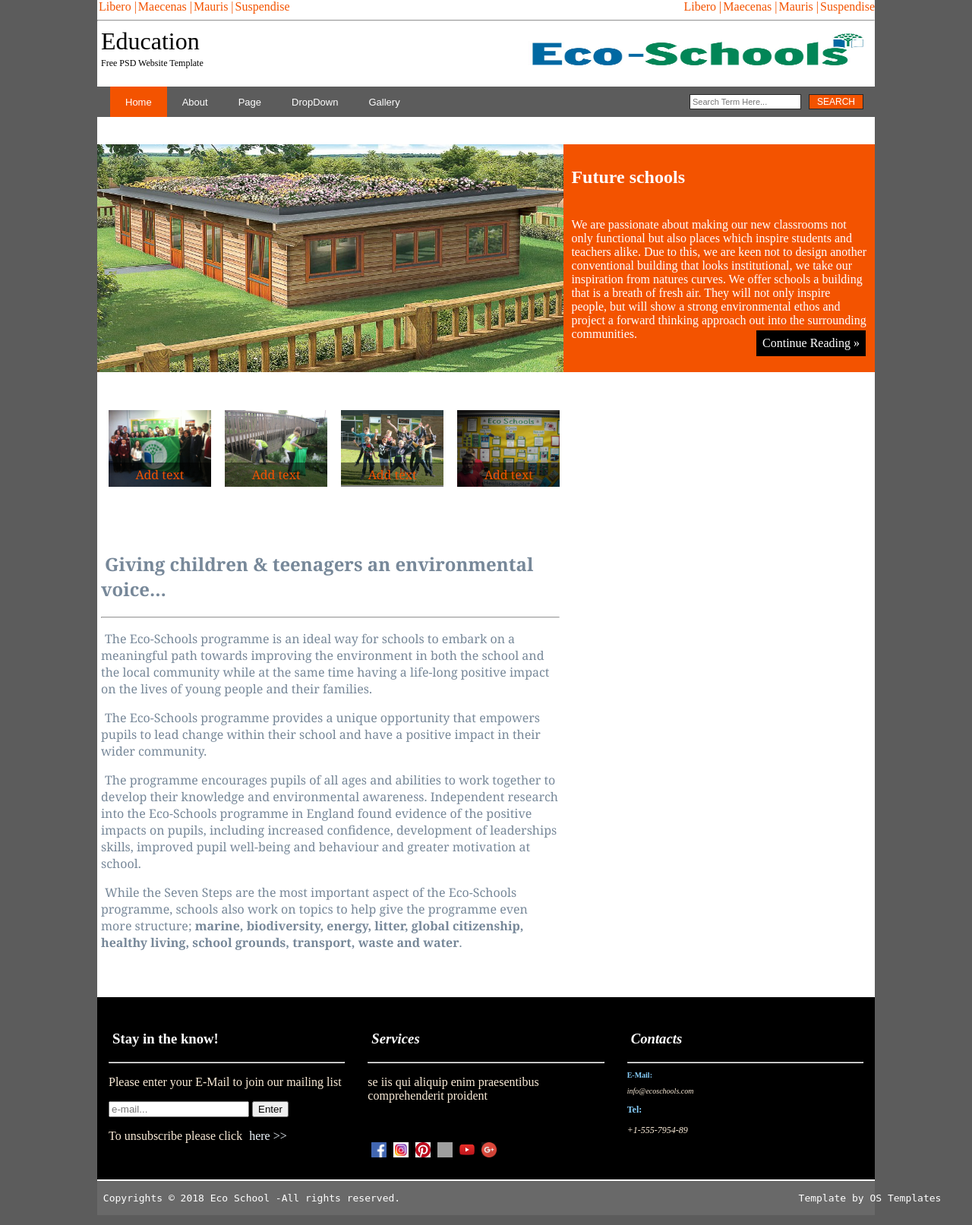
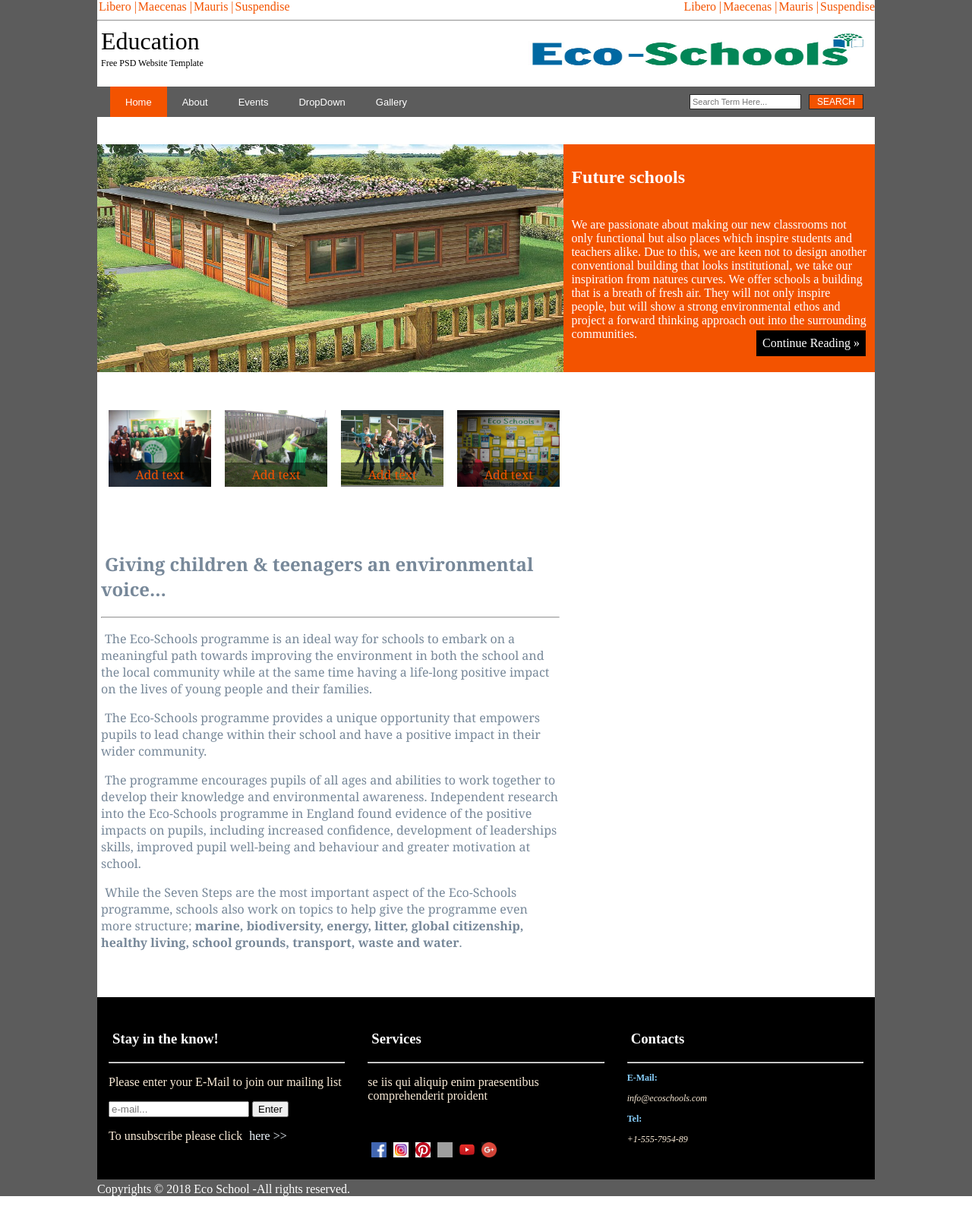
Before and after one commit to edonb99/INT18_19_Gr32, a PHP site: page / in a window 1280 px wide. Shown: the whole page at 76% size. After the commit the page ends 1575 px from the top, so only its background shows below. Run offline with PHP 8.4, Linux system fonts and the light colour scheme; grey boxes are pictures that could not be loaded.

Commit message:
permisime

```diff
--- a/Index.html
+++ b/Index.html
@@ -71,18 +71,18 @@
         <!--**************************************************HEADER****************************************************-->
         <header>
             <div class="header">
-            <ul style="float: left">
+                <ol style="float: left">
                     <li><a class="a" href="#"> Libero</a> | </li>
                     <li><a class="a" href="#"> Maecenas</a> | </li>
                     <li><a class="a" href="#"> Mauris</a> | </li>
                     <li><a class="a" href="#"> Suspendise</a></li>
-            </ul>
-            <ul style="float: right">
+                </ol>
+                <ol style="float: right">
                     <li><a class="a" href="#"> Libero</a> | </li>
                     <li><a class="a" href="#"> Maecenas</a> | </li>
                     <li><a class="a" href="#"> Mauris</a> | </li>
                     <li><a class="a" href="#"> Suspendise</a></li>
-            </ul>
+                </ol>
             </div>
             <br>
 
@@ -109,7 +109,7 @@
                 <ul>
                     <li><a class="home" href="#Home">Home</a></li>
                     <li><a href="#About">About</a></li>
-                <li><a href="#Page">Page</a></li>
+                    <li><a href="#Page">Events</a></li>
                     <li><a href="#DropDown">DropDown</a></li>
                     <li><a href="#Gallery">Gallery</a></li>
                     <li style="float:right;"><input type="submit" value="Search"></li>
@@ -215,7 +215,8 @@
 
             <div class="details">
 
-        <h3><a href="#">Stay in the know!</a></h3> <hr/>
+                <h3><a href="#">Stay in the know!</a></h3>
+                <hr />
                 <p style="color: antiquewhite">Please enter your E-Mail to join our mailing list</p>
                 <input type="text" placeholder="e-mail...">
                 <input type="submit" value="Enter">
@@ -227,21 +228,20 @@
 
             <div class="details">
 
-        <h3 style="float: center"><a href="#"><i>Services</i></a></h3> <hr>
+                <h3 style="float: center"><a href="#">Services</a></h3>
+                <hr>
                 <p style="color: antiquewhite"> se iis qui aliquip enim praesentibus comprehenderit proident</p>
 
                 <br>
                 <br>
 
-        <div class="social">
+                <div class="social" style="list-style-type: none">
 
-          <style="list-style-type: none">
-        	<a href="#" target="blank" title="Facebook"><img src="Images/facebook.png" alt="Facebook" style="width: 20px; height: 20px;"</a>
-        	<a href="#" target="blank" title="Instagram"><img src="Images/instagram.jpg" alt="Instagram" style="width: 20px; height: 20px;"</a>
-           <a href="#" target="blank" title="Pinterest"><img src="Images/pinterest.jpg" alt="Pintesrest" style="width: 20px; height: 20px;"></a>
+
+                    <a href="#" target="blank" title="Facebook"><img src="Images/facebook.png" alt="Facebook" style="width: 20px; height: 20px;"> </a> <a href="#" target="blank" title="Instagram"><img src="Images/instagram.jpg" alt="Instagram" style="width: 20px; height: 20px;"> </a> <a href="#" target="blank" title="Pinterest"><img src="Images/pinterest.jpg" alt="Pintesrest" style="width: 20px; height: 20px;"></a>
                     <a href="#" target="blank" title="Twitter"><img src="Images/twitter.png" alt="Twitter" style="width: 20px; height: 20px;"></a>
                     <a href="#" target="blank" title="Youtube"><img src="Images/youtube.png" alt="Youtube" style="width: 20px; height: 20px;"></a>
-        	<a href="#" target="blank" title="Google+";><img src="Images/google-plus.png" alt="Google+" style="width: 20px; height: 20px;"></a>
+                    <a href="#" target="blank" title="Google+" ;><img src="Images/google-plus.png" alt="Google+" style="width: 20px; height: 20px;"></a>
 
                 </div>
 
@@ -251,9 +251,12 @@
 
             <div class="details">
 
-        <h3 style="folat: center"><a href="#"><i>Contacts</i></a></h3> <hr>
-         <p style="color: lightskyblue; font-size: 10px"><b>E-Mail:</b></p> <p style="color: antiquewhite; font-size: 10px"><i>info@ecoschools.com</i></p>
-        <p style="color: lightskyblue; font-size: 12px;"><b>Tel:</b></p> <p style="color: antiquewhite; font-size: 12px"><i>+1-555-7954-89</i></p>
+                <h3 style="folat: center"><a href="#">Contacts</a></h3>
+                <hr>
+                <p style="color: lightskyblue; font-size: 12px"><b>E-Mail:</b></p>
+                <p style="color: antiquewhite; font-size: 12px"><i>info@ecoschools.com</i></p>
+                <p style="color: lightskyblue; font-size: 12px;"><b>Tel:</b></p>
+                <p style="color: antiquewhite; font-size: 12px"><i>+1-555-7954-89</i></p>
 
             </div>
 
@@ -280,12 +283,12 @@
 
         </footer>
 
-        <div class="template">
-          <pre>
- <style="float:left">Copyrights &copy; 2018 Eco School -All rights reserved.                                                                   <style="float: right">Template by OS Templates
-          </pre>
+        <div class="template" style="float:left">
+
+            Copyrights &copy; 2018 Eco School -All rights reserved.
         </div>
 
+    </div>
 </body>
 
 </html>
--- a/index.css
+++ b/index.css
@@ -1,6 +1,5 @@
 /* ********************Footer********************** */
-.footer
-{
+.footer {
     width: 100%;
     height: auto;
     margin: auto;
@@ -12,45 +11,45 @@
 /* */
 .details {
     padding: inherit;
-    width:33.3%;
-    height:auto;
-    padding:5px;
-    margin:10px;
+    width: 33.3%;
+    height: auto;
+    padding: 5px;
+    margin: 10px;
 }
-.details a:link{
+
+.details a:link {
     text-decoration: none;
     color: white;
     padding-left: 5px;
 }
 
-.details  a:visited {
+.details a:visited {
     text-decoration: none;
     color: aliceblue;
 
 }
 
-.details a:hover{;
+.details a:hover {
+    ;
     color: #f35300;
     padding: 5px;
     text-align: center;
 }
 
-.details a:active{
+.details a:active {
     color: gold;
 }
 
 /* */
-.social{
-
-}
+.social {}
 
 /* */
 
 .template {
-    background: dimgray;
+    background: #5c5c5c;
     padding-top: 2px;
-    margin-top:2px;
-    color:white;
+    margin-top: 2px;
+    color: white;
 }
 
 
@@ -75,29 +74,32 @@
     font-size: 16px;
     margin: 4px 2px;
     cursor: pointer;
-  float:right;
+    float: right;
 }
 
-a.button:link{
+a.button:link {
     background-color: black;
     text-decoration: none;
     color: white;
 
 }
+
 a.button:visited {
     background-color: black;
     text-decoration: none;
     color: #f35300;
 
 }
- a.button:hover{
-    background-color:black ;
+
+a.button:hover {
+    background-color: black;
     color: #f35300;
     padding: 14px;
     text-align: center;
 }
- a.button:active{
-    background-color:#ddd ;
+
+a.button:active {
+    background-color: #ddd;
     color: black;
 }
 
@@ -109,26 +111,29 @@
 article {
     border: none;
     padding: 10px;
-margin:40px 5px;
-width:60%;
-height:50%;
+    margin: 40px 5px;
+    width: 60%;
+    height: 50%;
     display: flex;
- justify-content:space-between;
+    justify-content: space-between;
     align-items: stretch;
     align-content: flex-start;
 
 }
+
 div.gallery {
     margin: 5px;
     background-color: #f35300;
     float: left;
 
 }
+
 div.gallery img {
     width: 100%;
     height: auto;
 
 }
+
 div.desc {
     text-align: bottom;
 
@@ -146,11 +151,11 @@
 
 .container {
     position: relative;
-  max-width:135px;
+    max-width: 135px;
     max-height: 120px;
     margin: 40px 0px 10px 0px;
     font-family: "Hoefler Text", Cambria, "Times New Roman", serif;
-  color:#f35300;
+    color: #f35300;
     text-align: center;
     align-content: flex-start;
 }
@@ -174,19 +179,23 @@
 
 .container a:active {
     text-decoration: underline;
-  color:white;
+    color: white;
 
 }
 
 /* ----- */
 
-.container img {vertical-align: middle;}
+.container img {
+    vertical-align: middle;
+}
 
 .content {
     position: absolute;
     bottom: 0;
-  background: rgb(0, 0, 0); /* Fallback color */
-  background: rgba(0, 0, 0, 0.5); /* Black background with 0.5 opacity */
+    background: rgb(0, 0, 0);
+    /* Fallback color */
+    background: rgba(0, 0, 0, 0.5);
+    /* Black background with 0.5 opacity */
     color: #f1f1f1;
     width: 100%;
     padding: 5px;
@@ -195,13 +204,13 @@
 
 /* *************************************************texti ne body************************************** */
 
-.section{
-color:#778899;
+.section {
+    color: #778899;
     border: none;
     padding: 5px;
-margin:40px 20px 40px 0px;
-width:60%;
-height:50%;
+    margin: 40px 20px 40px 0px;
+    width: 60%;
+    height: 50%;
     font-family: "Hoefler Text", Cambria, "Times New Roman", serif;
     word-spacing: normal;
     text-indent: 5px;
@@ -216,7 +225,7 @@
 
 }
 
-.header ul {
+.header ol {
     display: flex;
     text-decoration: none;
     color: #f35300;
```
Lines whose indentation alone changed are shown as unchanged.
